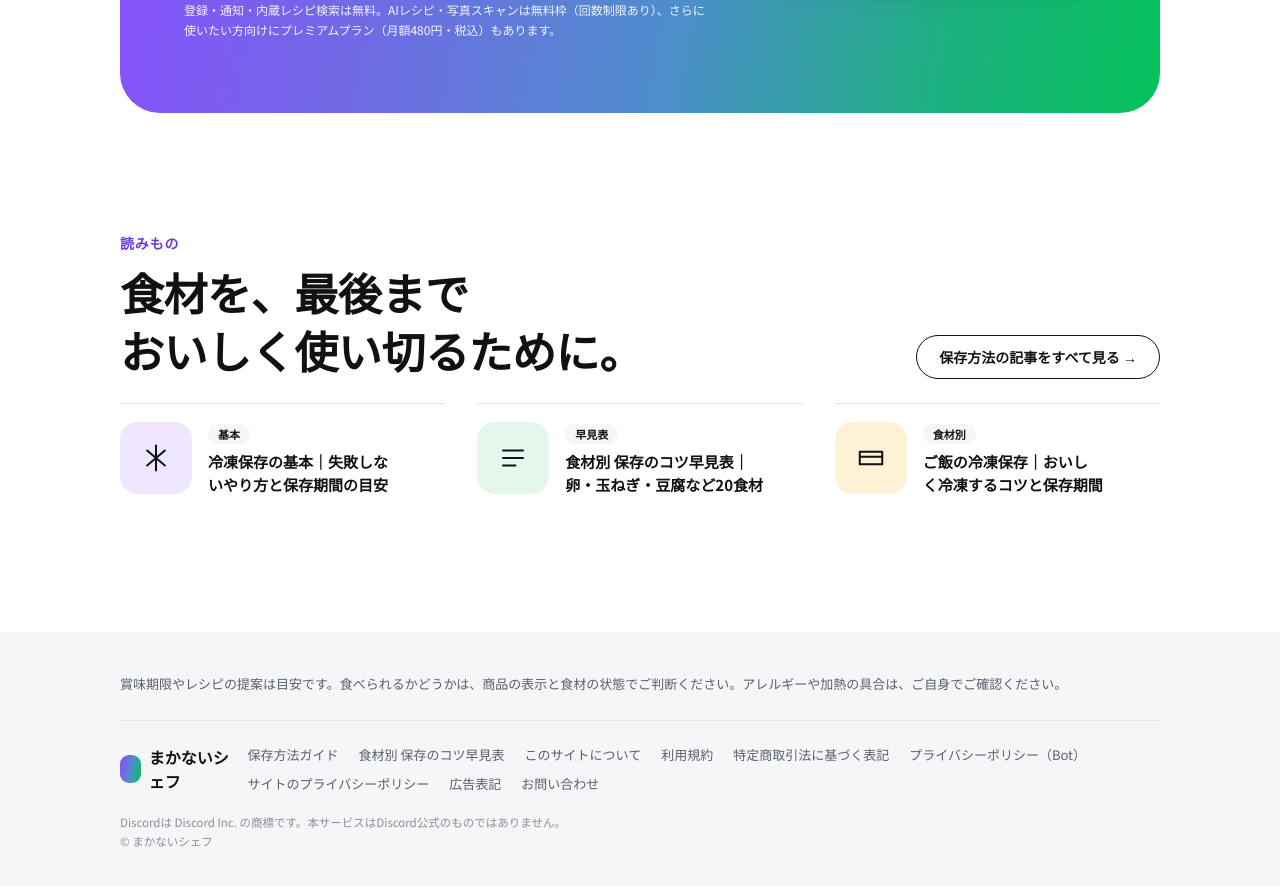
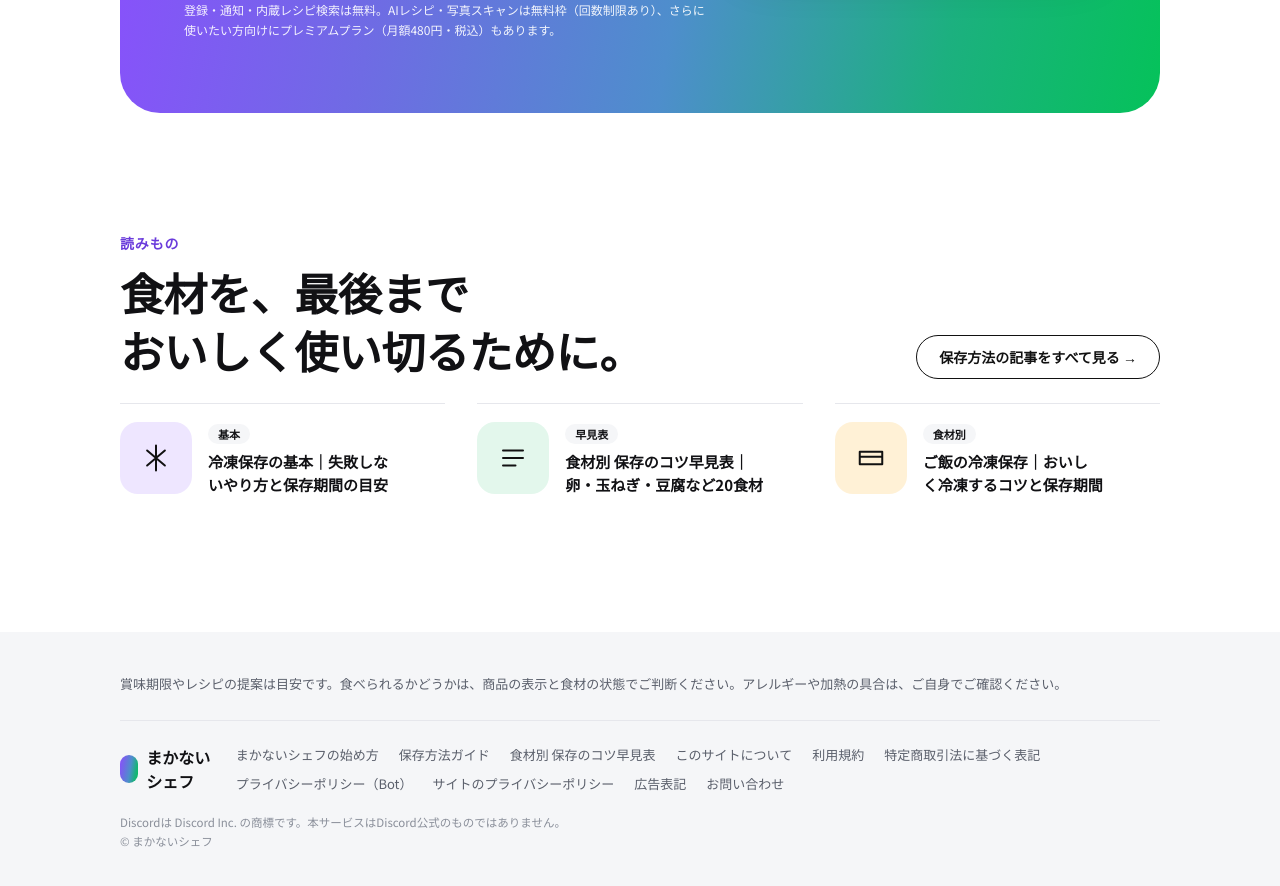
Before and after one commit to arts237/makanai-chef-site, a Jekyll site: the page built from index.html, in a window 1280 px wide and 900 px high, scrolled down 4538 px. Shown: the top 886 px of the window. Built offline with Jekyll 4.4.1, drawn with Linux system fonts in a browser that asks for light colours.

Commit message:
トップのフッターを共通部品に置き換え

```diff
--- a/index.html
+++ b/index.html
@@ -187,7 +187,7 @@
       <div class="foot-row">
         <div class="logo"><i></i>まかないシェフ</div>
         <nav class="links" aria-label="フッター">
-          <a href="{{ '/storage/' | relative_url }}">保存方法ガイド</a><a href="{{ '/storage/foods/' | relative_url }}">食材別 保存のコツ早見表</a><a href="{{ '/about/' | relative_url }}">このサイトについて</a><a href="{{ '/legal/' | relative_url }}#terms">利用規約</a><a href="{{ '/legal/' | relative_url }}#tokushoho">特定商取引法に基づく表記</a><a href="{{ '/legal/' | relative_url }}#privacy">プライバシーポリシー（Bot）</a><a href="{{ '/privacy-policy/' | relative_url }}">サイトのプライバシーポリシー</a><a href="{{ '/ad-disclosure/' | relative_url }}">広告表記</a><a href="{{ '/contact/' | relative_url }}">お問い合わせ</a>
+          {% include site-footer-links.html %}
         </nav>
       </div>
       <p class="tm">Discordは Discord Inc. の商標です。本サービスはDiscord公式のものではありません。<br>© まかないシェフ</p>
```
